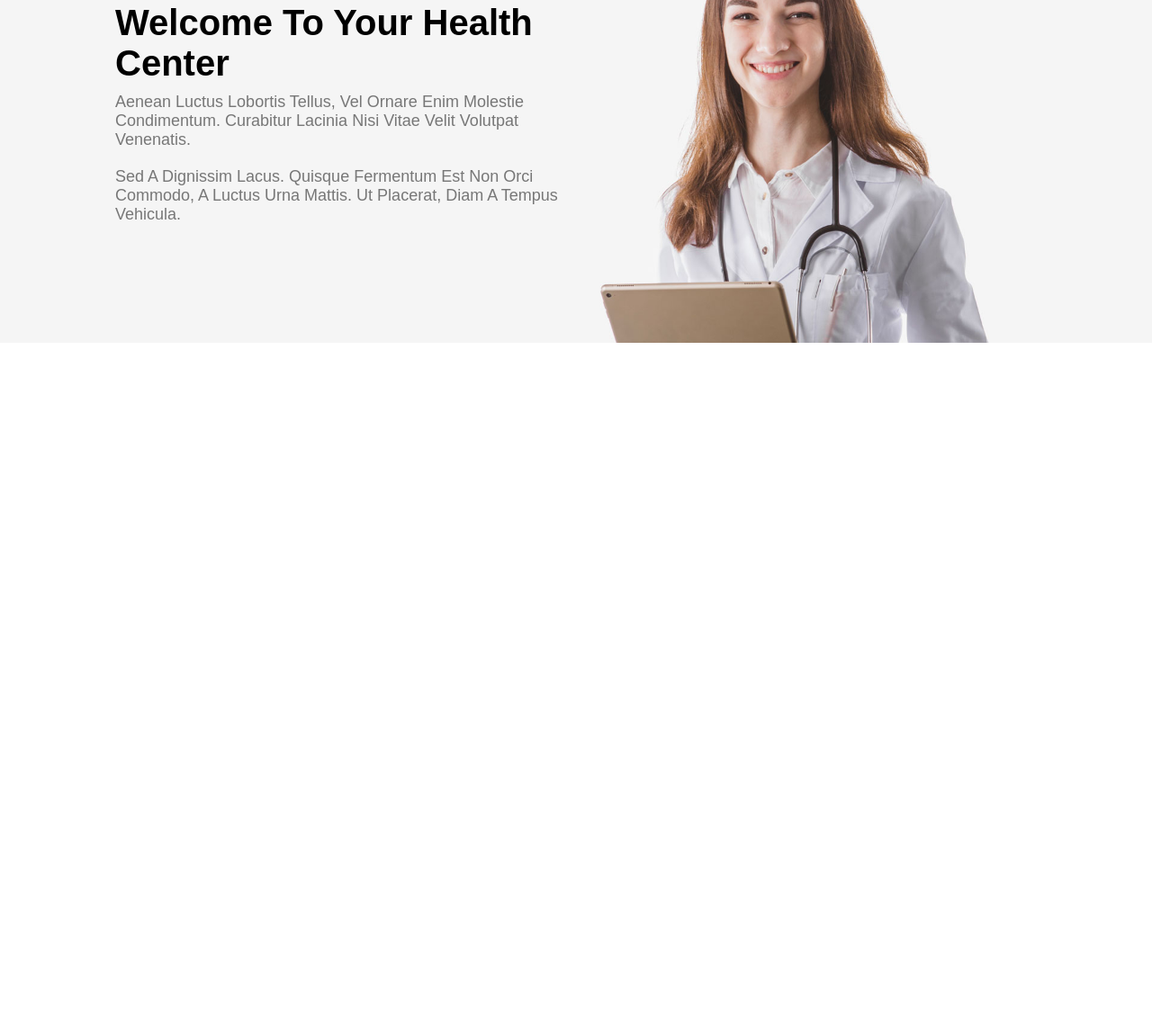
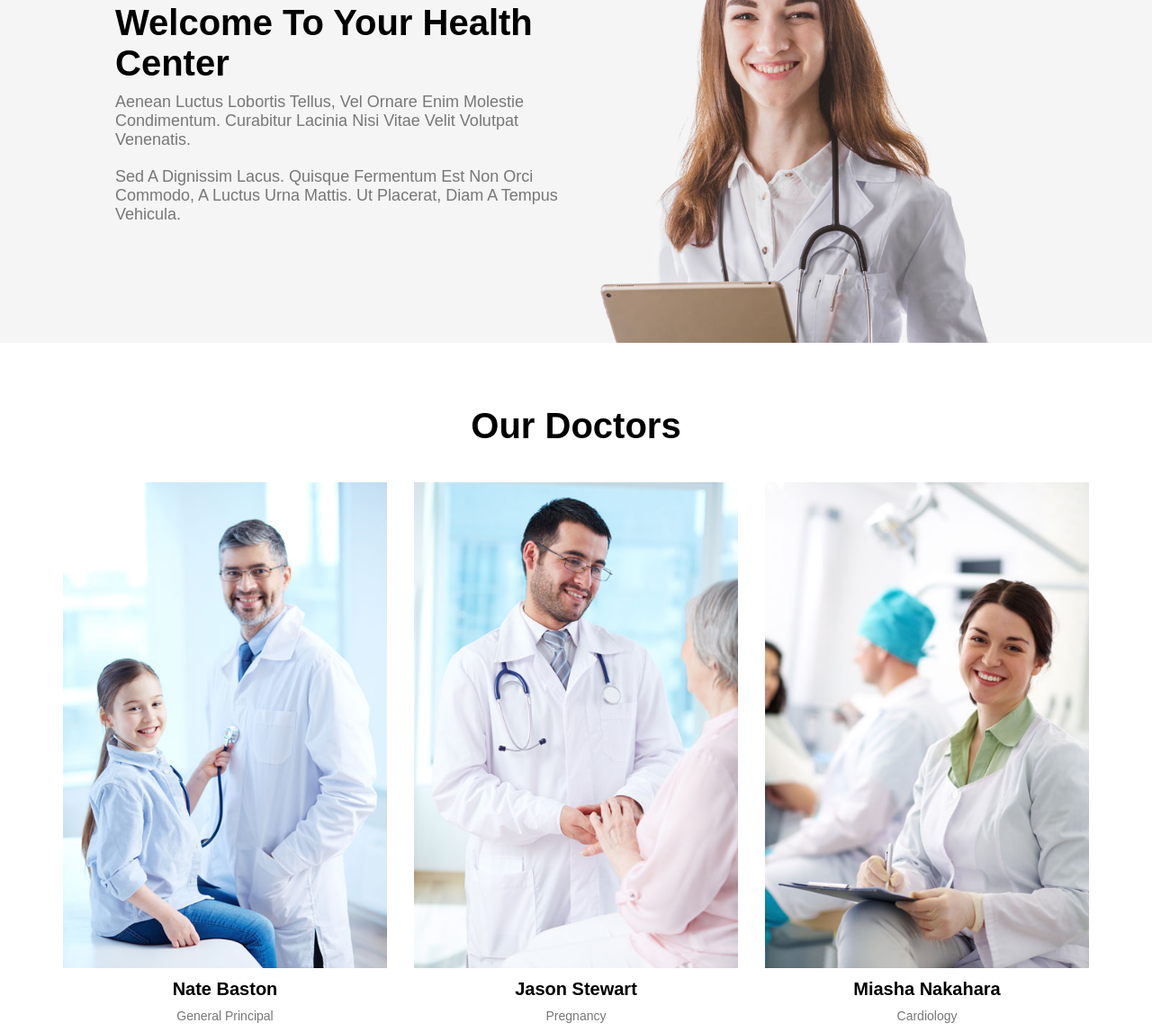
Before and after one commit to Ahmed-samir95/Health-Center, a plain HTML site: page index.html in a window 1280 px wide. Shown: the part 989-2136 px from the top of the page at 90% size. Before the commit the page ends 1370 px from the top, so only its background shows below. Drawn offline with Linux system fonts and the light colour scheme.

Commit message:
doctors section

```diff
--- a/css/style.css
+++ b/css/style.css
@@ -77,10 +77,6 @@ img{
     margin-bottom: 1.5rem;
     color: var(--third-color);
     font-size: 4rem;
-}
-.section-heading .section-heading-desc{
-    color: var(--main-color);
-    font-size: 1.8rem;
 }
 
 /*media for section-heading*/
@@ -306,12 +302,37 @@ header{
         font-size: 1.4rem;
     }
 }
+/* -------------------------------------------------------------------------- */
+/* doctors */
+.doctors-content{
+    text-align: center;
+}
+@media(min-width: 768px){
+    .doctors-content{
+        display: grid;
+        grid-template-columns: repeat(auto-fill, minmax(30rem, 1fr));
+        grid-gap: 3rem;
+    }
+}
+.doctors-content .doctors-item{
+    cursor: pointer;
+    margin-bottom: 1rem;
+}
 
+.doctors-content .doctors-title{
+    font-size: 2rem;
+    padding: 1rem 0;
+}
 
+.doctors-content .doctors-item:hover .doctors-title{
+    transition: var(--main-transition);
+    color: var(--main-color);
+}
 
-
-
-
+.doctors-content .doctors-desc{
+    color: var(--paragraph-color);
+    font-size: 1.4rem;
+}
 
 
 /* ------------------------------------------------------------------------------------ */
--- a/index.html
+++ b/index.html
@@ -20,7 +20,7 @@
               <ul class="nav">
                 <li><a href="index.html">home</a></li>
                 <li><a href="#about">about us</a></li>
-                <li><a href="#dictors">Doctors</a></li>
+                <li><a href="#doctors">Doctors</a></li>
                 <li><a href="#news">News</a></li>
                 <li><a href="#contact">contact</a></li>
             </ul>
@@ -52,9 +52,32 @@
                 <p class="about-desc">Sed a dignissim lacus. Quisque fermentum est non orci commodo, a luctus urna mattis. Ut placerat, diam a tempus vehicula.</p>
         </div>
 </div>
-
-
-
+<!-- ------------------------------------------------------------------------------------ -->
+<!-- doctors -->
+<div class="doctors mg-t" id="doctors">
+    <div class="container">
+        <div class="section-heading">
+            <h2 class="section-heading-title">our doctors</h2>
+        </div><!-- ./section-heading -->
+        <div class="doctors-content">
+            <div class="doctors-item">
+                <img src="./img/team/team-image1.jpg" alt="">
+                <h2 class="doctors-title">nate baston</h2>
+                <p class="doctors-desc">general principal</p>
+            </div>
+            <div class="doctors-item">
+                <img src="./img/team/team-image2.jpg" alt="">
+                <h2 class="doctors-title">jason stewart</h2>
+                <p class="doctors-desc">pregnancy</p>
+            </div>
+            <div class="doctors-item">
+                <img src="./img/team/team-image3.jpg" alt="">
+                <h2 class="doctors-title">miasha nakahara</h2>
+                <p class="doctors-desc">cardiology</p>
+            </div>
+        </div>
+    </div>
+</div>
 
 
 
--- a/js/main.js
+++ b/js/main.js
@@ -16,7 +16,7 @@ let header = document.querySelector('header')
 window.onscroll = function () {
     if (window.scrollY >= 200) {
         btn.style.display = 'block'
-        header.style.backgroundColor = 'rgba(5, 44, 63, 0.8)'
+        header.style.backgroundColor = 'rgba(54, 49, 49, 0.8)'
 
     } else {
         btn.style.display = 'none'
```
